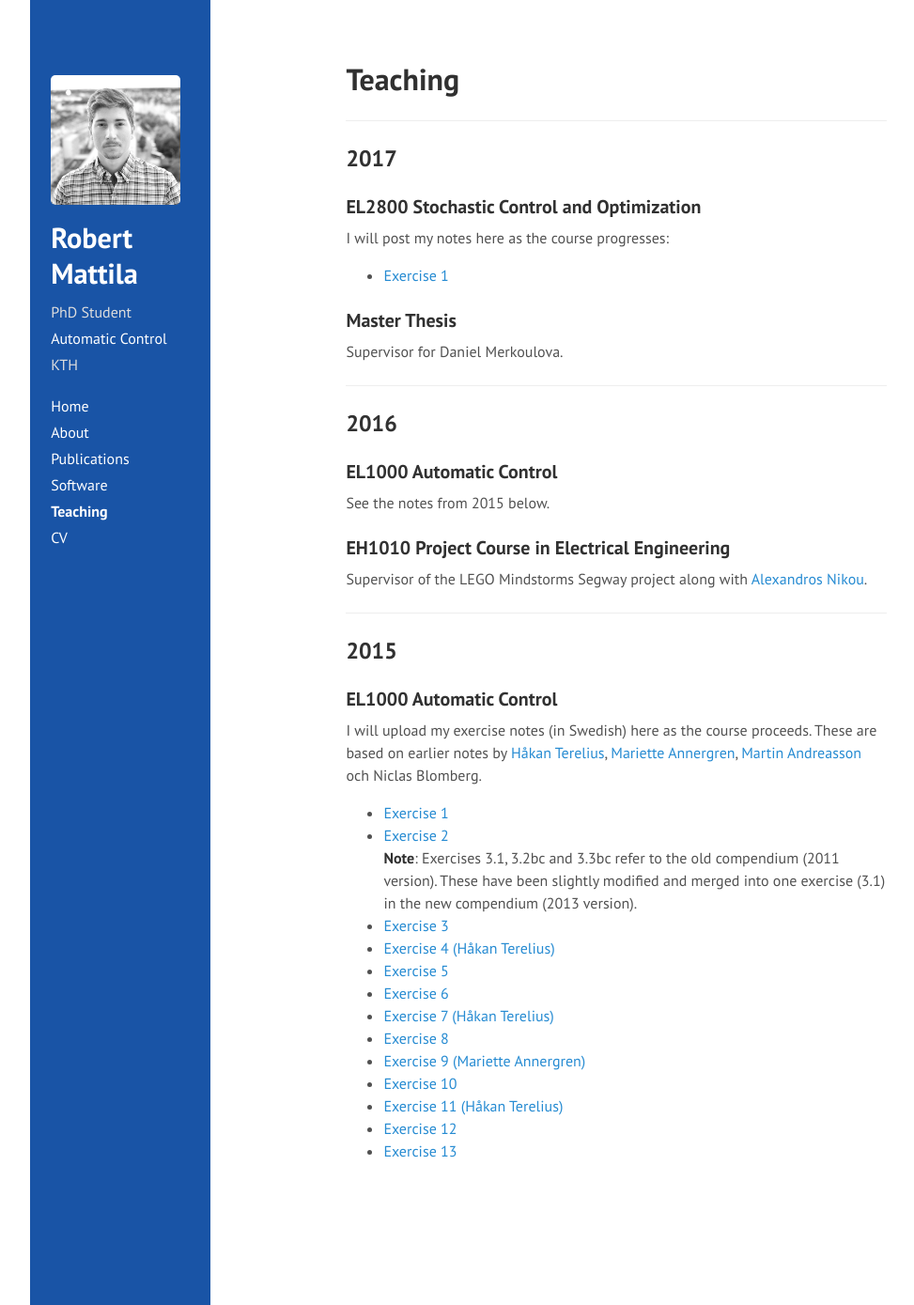
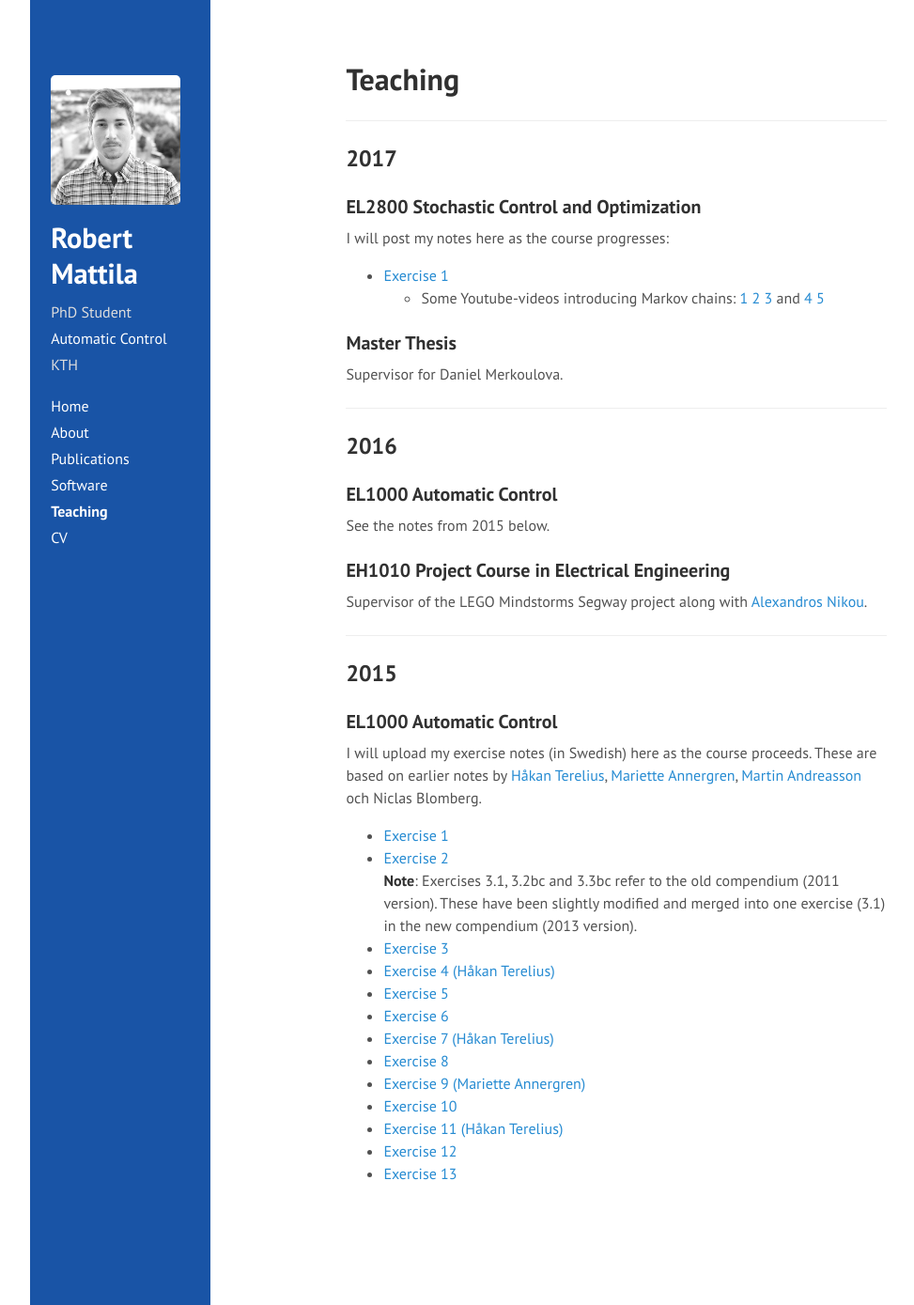
Before and after one commit to rmattila/rmattila.github.io, a Jekyll site: the page built from teaching.md, in a window 1280 px wide and 1389 px high. Shown: the whole window at 94% size, without its empty margins (70-1043 px from the left). Built offline with Jekyll 4.4.1, drawn with Linux system fonts in a browser that asks for light colours; comment, search, counter and statistics services are not loaded.

Commit message:
some videos for MC

```diff
--- a/teaching.md
+++ b/teaching.md
@@ -11,6 +11,13 @@ title: Teaching
 I will post my notes here as the course progresses:
 
 * [Exercise 1](http://rmattila.github.io/public/el2800_ex1.pdf)
+    * Some Youtube-videos introducing Markov chains:
+[1](https://www.youtube.com/watch?v=7KGdE2AK_MQ)
+[2](https://www.youtube.com/watch?v=WUjt98HcHlk)
+[3](https://www.youtube.com/watch?v=j6OUj9tleVM)
+and
+[4](https://www.youtube.com/watch?v=Pce7KKeUf5w)
+[5](https://www.youtube.com/watch?v=daY4lgEyEPc)
 
 ### Master Thesis
 
```
